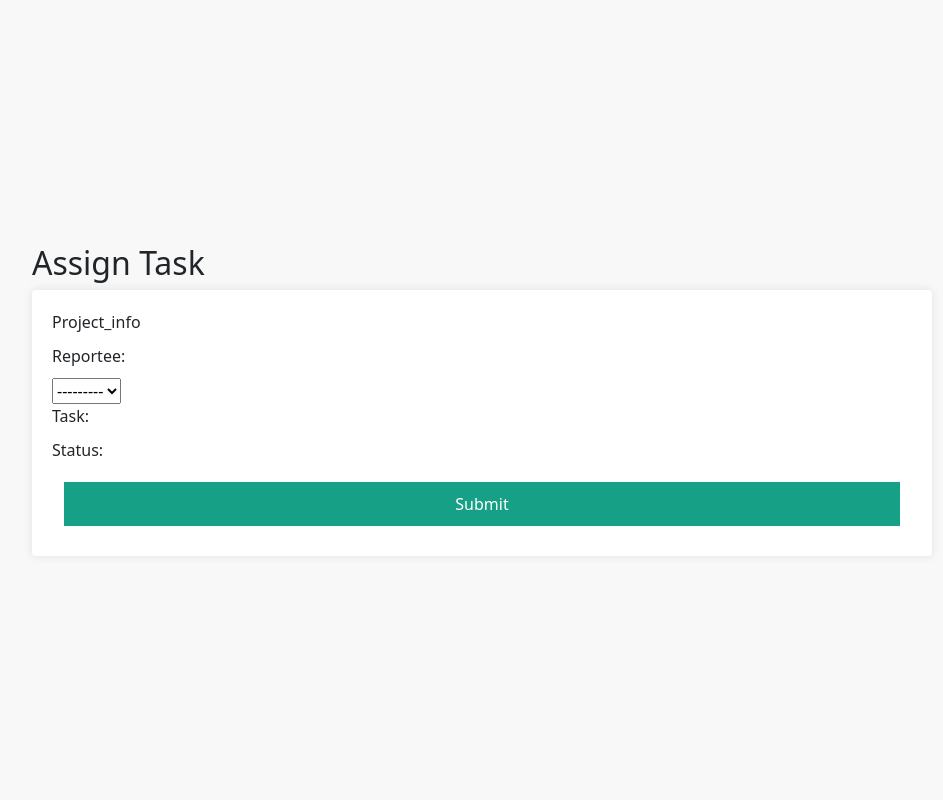
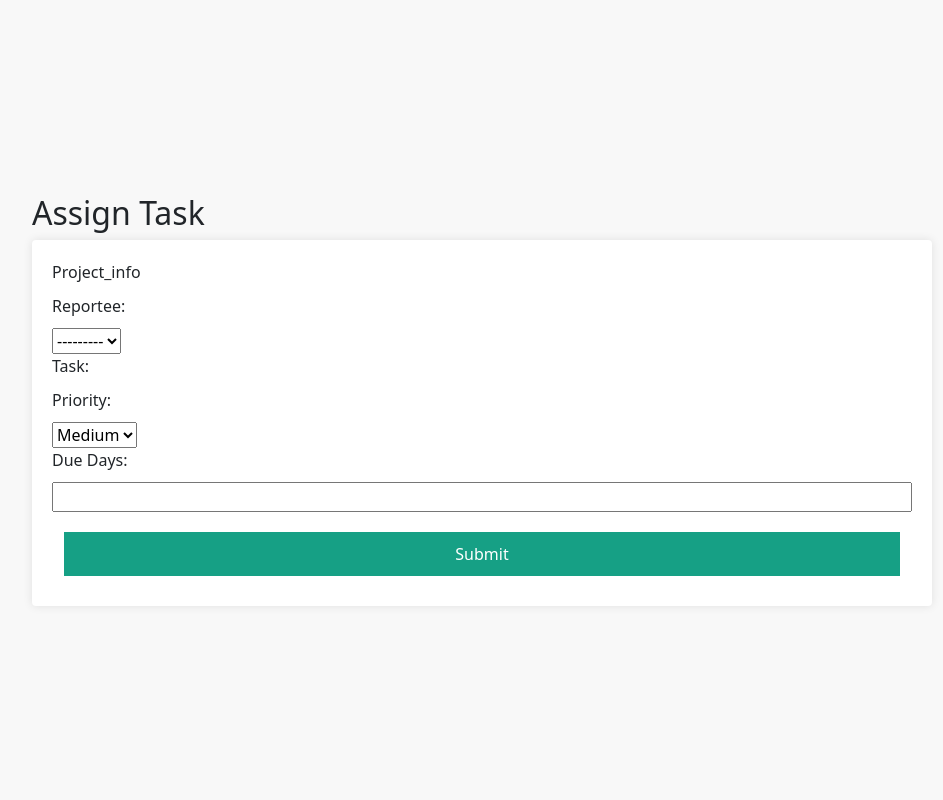
Before and after one commit to manali4744/task_manager, a Django app: page /assigntask/1/1 in a window 1280 px wide. Shown: the part 56-856 px from the top of the page, without its empty margins (158-1101 px from the left). Run offline with Django 3.2, Linux system fonts and the light colour scheme; the visitor is signed in with stand-in values (Sample User, id 1); data that the repository does not hold is empty; some libraries are stand-ins or nearby versions.

Commit message:
priority expected_at

```diff
--- a/task_manager/static/navbar.css
+++ b/task_manager/static/navbar.css
@@ -28,7 +28,7 @@ body{
 }
 
 h5.card-title{
-    background-color: rgb(0, 195, 255);
+    background-color: rgb(160, 190, 199);
     color: black;
     font-size: 16px;
     text-transform: capitalize;
--- a/task_manager/task/forms.py
+++ b/task_manager/task/forms.py
@@ -29,4 +29,4 @@ class TaskForm(forms.ModelForm):
 class AssignForm(forms.ModelForm):
     class Meta:
         model = Task_Has_Reportee
-        fields = ("Reportee",)
+        fields = ("Reportee","Priority",'days',)
--- a/task_manager/task/models.py
+++ b/task_manager/task/models.py
@@ -6,7 +6,7 @@ class Task(models.Model):
     task = models.CharField(max_length=255, unique=True)
     task_description = models.CharField(max_length=255)
     created_at = models.DateTimeField(auto_now_add=True)
-    submitted_at = models.DateTimeField(auto_now=True)
+    submitted_at = models.DateTimeField(null=True)
 
     def __str__(self):
         return str(self.task)
@@ -40,13 +40,26 @@ class Task_Has_Reportee(models.Model):
         ('ToDo', 'ToDo'),
         ('In Progress', 'In Progress'),
         ('Done', 'Done'),
-     )
+    )
+    Priority = (
+        ('High', 'High'),
+        ('Medium', 'Medium'),
+        ('Low', 'Low'),
+    )
     Project = models.ForeignKey(Project, on_delete=models.CASCADE, null=True)
     Reporter = models.ForeignKey(Reporter, on_delete=models.CASCADE, null=True)
     Reportee = models.ForeignKey(Reportee, on_delete=models.CASCADE)
     task = models.ForeignKey(Task, on_delete=models.CASCADE)
     status = models.CharField(max_length=250,  choices=STATUS, default='ToDo')
+    Priority = models.CharField(max_length=250,  choices=Priority, default='Medium')
+    created_at = models.DateTimeField(auto_now_add=True, null=True)
+    expected_at = models.DateTimeField(null=True)
+    submitted_at = models.DateTimeField(null=True)
+    days = models.IntegerField(null=True)
 
     def __str__(self):
         return str(f"{self.Project.title}/{self.task.task}/{self.Reportee.Reportee.email}_")
+
+    class Meta:
+        ordering =['Priority']
 0
--- a/task_manager/task/templates/assign.html
+++ b/task_manager/task/templates/assign.html
@@ -14,9 +14,10 @@
             <label for="Reportee">Reportee:</label>
             {{form.Reportee}}
             <label for="task">Task:</label>
-            {{form.task}}
-            <label for="status">Status:</label>
-            {{form.status}}
+            <label for="task">Priority:</label>
+            {{form.Priority}}
+            <label for="status">Due Days:</label>
+            {{form.days}}
             <div class="container justify-content-center">
             <input type="submit" value="Submit">
             </div>
--- a/task_manager/task/urls.py
+++ b/task_manager/task/urls.py
@@ -1,5 +1,5 @@
 from django.urls import path
-from .views import SignInView, SignUpView, QuestionView, HomeView, CreateProjectView, CreateTaskView, AssignTaskView, ProgressView, DoneView
+from .views import SignInView, SignUpView, QuestionView, HomeView, CreateProjectView, CreateTaskView, AssignTaskView, ProgressView, DoneView, PriorityView
 
 urlpatterns = [
     path('',SignInView, name='signin'),
@@ -12,5 +12,6 @@ urlpatterns = [
     path('createtask/<str:pk>', CreateTaskView, name='createtask'),
     path('assigntask/<str:pk>/<str:tk>', AssignTaskView, name='assigntask'),
     path('progress/<str:pk>', ProgressView, name='progress'),
-    path('done/<str:pk>', DoneView, name='done')
+    path('done/<str:pk>', DoneView, name='done'),
+    path('priority/<str:pk>', PriorityView, name='priority'),
 ]
--- a/task_manager/task/views.py
+++ b/task_manager/task/views.py
@@ -5,8 +5,21 @@ from django.contrib.auth import authenticate, login, logout
 from django.contrib.auth.decorators import login_required
 from task_app.models import Reporter, Reportee, User
 from .models import *
+from datetime import datetime as dt
+import datetime
 
 # Create your views here.
+def expectedday(days):
+    weekend = 0
+    for i in range(0, days):
+        date = dt.now() + datetime.timedelta(days=i)
+        if date.weekday() == 5 or date.weekday() == 6:
+            weekend+=1
+    days=days+weekend
+    date = dt.now() + datetime.timedelta(days=days)
+    return date
+
+
 def SignInView(request):
     if request.method == 'POST':
         email = request.POST.get('email')
@@ -130,18 +143,20 @@ def CreateTaskView(request, pk):
 
 @login_required(login_url='/signin/')
 def AssignTaskView(request,pk, tk):
-    # print(f"product id/{pk}/ task id {tk}")
     form = AssignForm()
     if request.method == 'POST':
         form = AssignForm(request.POST)
         if form.is_valid():
             reportee = form.cleaned_data.get('Reportee')
+            priority = form.cleaned_data.get('Priority')
+            days = form.cleaned_data.get('days')
             user = User.objects.get(email=reportee)
             reporter = Reporter.objects.get(admin=request.user)
             reportee = Reportee.objects.get(Reportee=user)
             project = Project.objects.get(id=pk)
             task = Task.objects.get(id=tk)
-            Task_Has_Reportee.objects.create(Project=project,Reporter=reporter, Reportee=reportee,task=task)
+            expected_at = expectedday(days)
+            Task_Has_Reportee.objects.create(Project=project,Reporter=reporter, Reportee=reportee,task=task,Priority=priority, days=days, expected_at=expected_at)
             return redirect('home')
     context = {
         'form' : form
@@ -159,6 +174,22 @@ def ProgressView(request, pk):
 @login_required(login_url='/signin/')
 def DoneView(request, pk):
     data = Task_Has_Reportee.objects.get(id=pk)
+    print(data.task.id)
+    task = Task.objects.get(id=data.task.id)
+    task.submitted_at = dt.now()
+    task.save()
     data.status = "Done"
+    data.submitted_at = dt.now()
     data.save()
     return redirect('home')
+
+
+@login_required(login_url='/signin/')
+def PriorityView(request, pk):
+    reportee = Reportee.objects.get(Reportee=request.user)
+    my_task = Task_Has_Reportee.objects.filter(Reportee=reportee, Priority=pk)
+    context = {
+        'my_task' : my_task,
+        'priority_status': pk
+    }
+    return render(request, 'home.html', context)
--- a/task_manager/task_manager/settings.py
+++ b/task_manager/task_manager/settings.py
@@ -40,6 +40,7 @@ INSTALLED_APPS = [
     'django.contrib.staticfiles',
     'task_app',
     'task',
+    'mathfilters',
 ]
 
 MIDDLEWARE = [
```
Also changed, not shown: task_manager/task/admin.py (+4 -3 lines), task_manager/task/templates/home.html (+23 -2 lines), task_manager/task/migrations/0005_auto_20230414_0338.py (added), task_manager/task/migrations/0006_auto_20230414_0511.py (added), task_manager/task/migrations/0007_alter_task_submitted_at.py (added), task_manager/task/migrations/0008_auto_20230414_0533.py (added), task_manager/task/migrations/0009_task_has_reportee_expected_at.py (added).
